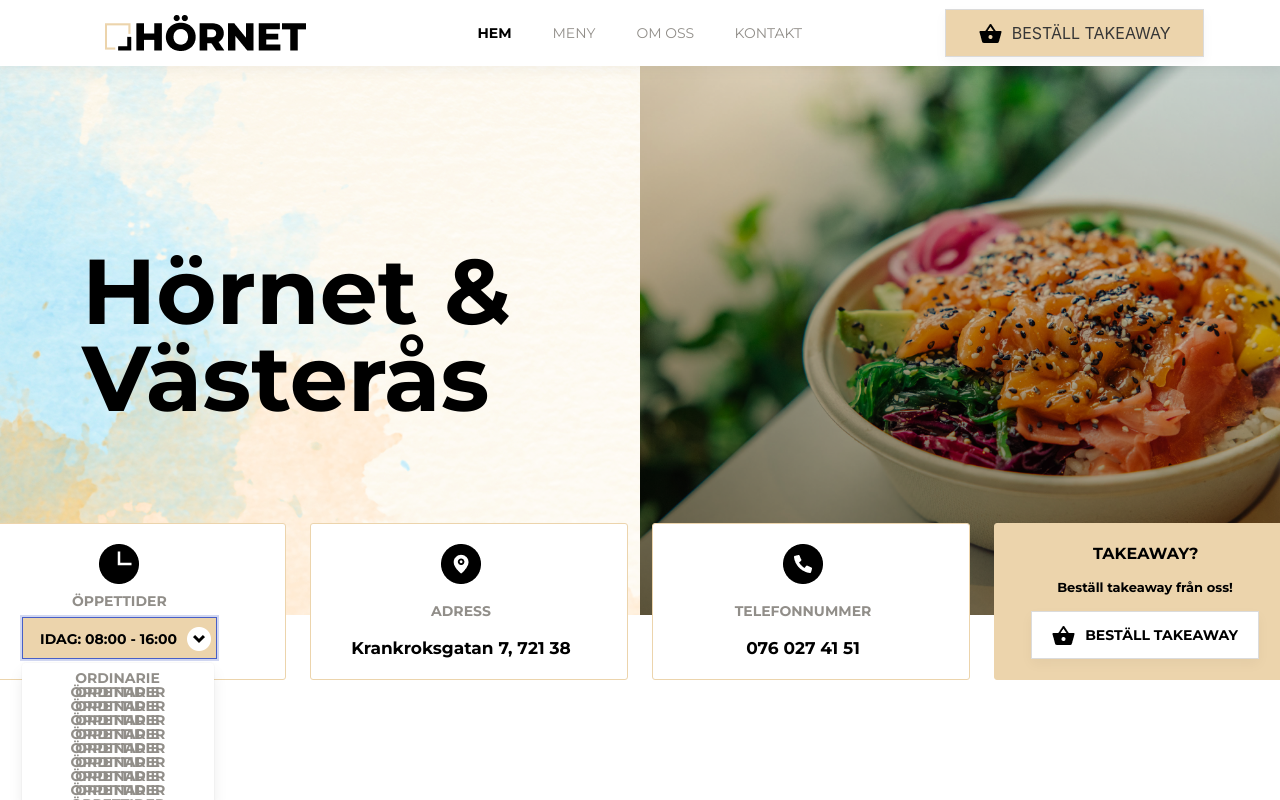
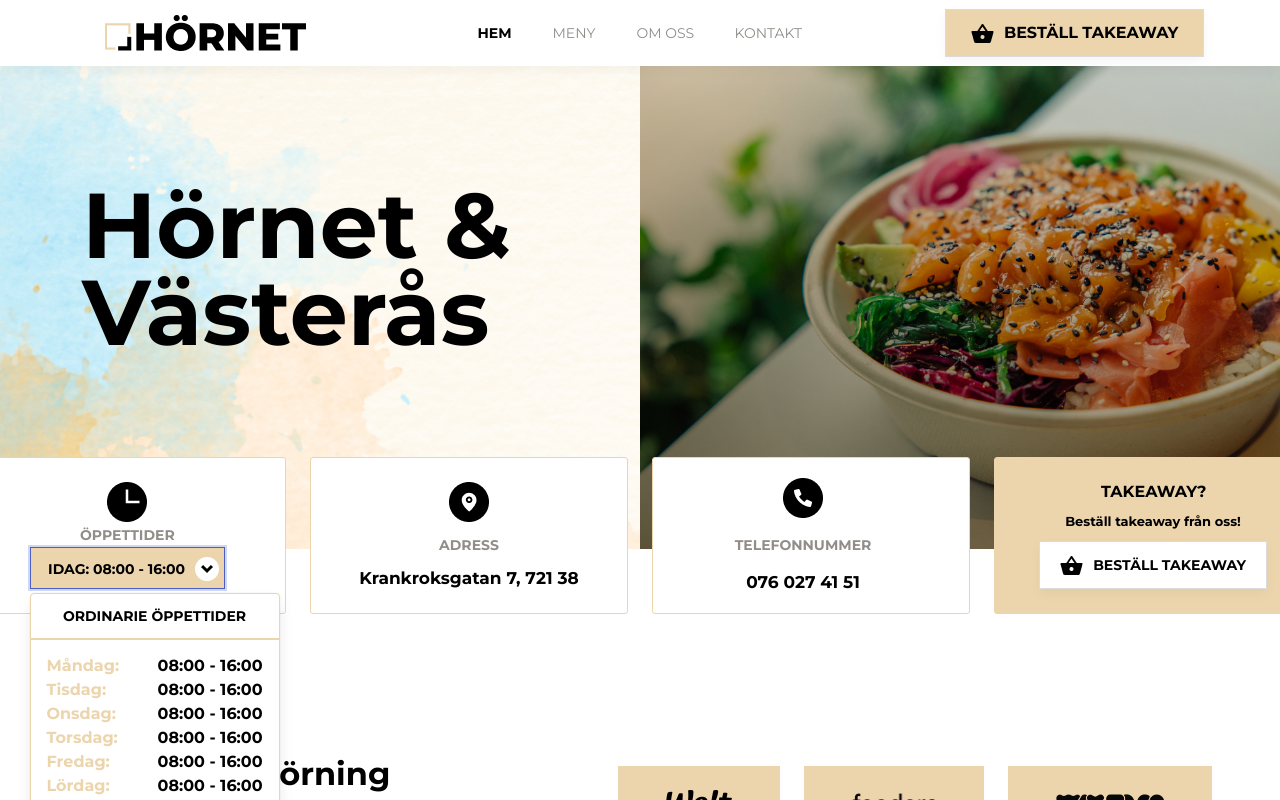
Before and after one commit to tarikmaljanovic/Restaurant-Site, a Next.js app: page / in a window 1280 px wide. Both pictures are taken after a click on the button "IDAG: 08:00 - 16:00". Shown: the top 800 px of the page. Built offline with nearby package versions, Linux system fonts and the light colour scheme.

Commit message:
static page v2 (no menu)

```diff
--- a/components/navBar.js
+++ b/components/navBar.js
@@ -24,7 +24,7 @@
                     <div class='column is-4 navbar-button'>
                         <button class='button navbar-orderButton'>
                             <img src={basket.src} alt='basket'></img>
-                            <p>BESTÄLL TAKEAWAY</p>
+                            <p class='button-label'>BESTÄLL TAKEAWAY</p>
                         </button>
                     </div>
                 </div>
--- a/components/titleBanner.js
+++ b/components/titleBanner.js
@@ -36,7 +36,7 @@
                     <div class='row infocards-row'>
                         <div class='columns infocards-columns'>
                             <div class='column infocard-hours'>
-                                <div class='notification hours'>
+                                <div class='notification hours p-5'>
                                     <img src={clock.src} alt='clock' class='clock-icon'></img>
                                     <p>Öppettider</p>
                                     <div className={`dropdown ${visibilityCheck}`}>
@@ -55,21 +55,21 @@
                                 </div>
                             </div>
                             <div class='column'>
-                                <div class='notification location'>
+                                <div class='notification location p-5'>
                                     <img src={location.src} alt='location'></img>
                                     <p class='address-label'>ADRESS</p>
                                     <p className='address'>Krankroksgatan 7, 721 38</p>
                                 </div>
                             </div>
                             <div class='column'>
-                                <div class='notification phone'>
+                                <div class='notification phone p5'>
                                     <img src={phone.src} alt='phone'></img>
                                     <p class='phonenumber-label'>TELEFONNUMMER</p>
                                     <p class='phonenumber'>076 027 41 51</p>
                                 </div>
                             </div>
                             <div class='column'>
-                                <div class='notification takeaway'>
+                                <div class='notification takeaway p-5'>
                                     <p class='takeaway-label'>TAKEAWAY?</p>
                                     <p class='order-takeaway'>Beställ takeaway från oss!</p>
                                     <button class='button takeaway-button'>
--- a/components/workingHours.js
+++ b/components/workingHours.js
@@ -6,43 +6,53 @@
 export default function WorkingHours() {
     return(
         <>
-            <div class="dropdown-content">
-                <div class='rows dropdown-rows'>
-                    <div class='row section-1'>
-                        <p class='section-1-label'>ORDINARIE ÖPPETTIDER</p>
+        <div class="dropdown-content workhours-dropdown-content">
+            <div class="dropdown-item ordinary-workhours">
+                <h4 class='ordinary-workhours-label'>ORDINARIE ÖPPETTIDER</h4>
+            </div>
+            <hr class="dropdown-divider"/>
+            <div class="dropdown-item workinghours">
+                <div class='rows day-rows'>
+                    <div class='row day-row'>
+                        <h4 class='day'>Måndag:</h4>
+                        <h4 class='time'>08:00 - 16:00</h4>
                     </div>
-                    <div class='row section-1'>
-                        <p class='section-1-label'>ORDINARIE ÖPPETTIDER</p>
+                    <div class='row day-row'>
+                        <h4 class='day'>Tisdag:</h4>
+                        <h4 class='time'>08:00 - 16:00</h4>
                     </div>
-                    <div class='row section-1'>
-                        <p class='section-1-label'>ORDINARIE ÖPPETTIDER</p>
+                    <div class='row day-row'>
+                        <h4 class='day'>Onsdag:</h4>
+                        <h4 class='time'>08:00 - 16:00</h4>
                     </div>
-                    <div class='row section-1'>
-                        <p class='section-1-label'>ORDINARIE ÖPPETTIDER</p>
+                    <div class='row day-row'>
+                        <h4 class='day'>Torsdag:</h4>
+                        <h4 class='time'>08:00 - 16:00</h4>
                     </div>
-                    <div class='row section-1'>
-                        <p class='section-1-label'>ORDINARIE ÖPPETTIDER</p>
+                    <div class='row day-row'>
+                        <h4 class='day'>Fredag:</h4>
+                        <h4 class='time'>08:00 - 16:00</h4>
                     </div>
-                    <div class='row section-1'>
-                        <p class='section-1-label'>ORDINARIE ÖPPETTIDER</p>
+                    <div class='row day-row'>
+                        <h4 class='day'>Lördag:</h4>
+                        <h4 class='time'>08:00 - 16:00</h4>
                     </div>
-                    <div class='row section-1'>
-                        <p class='section-1-label'>ORDINARIE ÖPPETTIDER</p>
-                    </div>
-                    <div class='row section-1'>
-                        <p class='section-1-label'>ORDINARIE ÖPPETTIDER</p>
-                    </div>
-                    <div class='row section-1'>
-                        <p class='section-1-label'>ORDINARIE ÖPPETTIDER</p>
-                    </div>
-                    <div class='row section-2'>
-
-                    </div>
-                    <div class='row section-3'>
-
+                    <div class='row day-row'>
+                        <h4 class='day'>Söndag::</h4>
+                        <h4 class='time'>08:00 - 16:00</h4>
                     </div>
                 </div>
             </div>
+            <hr class="dropdown-divider"/>
+            <div class='dropdown-item dropdown-alert'>
+                <img src={alert.src} class='alert-icon'></img>
+                <h4 class='alert-label'>AVVIKANDE ÖPPETTIDER</h4>
+            </div>
+            <hr class='dropdown-divider'></hr>
+            <div class='dropdown-item special-workhours'>
+                <h4 class='special-workhours-label'><span class='date'>20/01/2021</span><span class='time'> - 08:00 -16:00</span></h4>
+            </div>
+        </div>
         </>
     )
 }
--- a/styles/footer.module.scss
+++ b/styles/footer.module.scss
@@ -2,13 +2,60 @@
 @import 'https://cdn.jsdelivr.net/npm/bulma@0.9.4/css/bulma.min.css';
 
 .hero {
+    position: relative;
+    .footer-background {
+        position: absolute;
+        width: 100%;
+        height: 100%;
+    }
     .footer-hero {
         .footer-container {
-            position: relative;
-            .footer-background {
-                position: absolute;
-                width: 100%;
-                height: 100%;
+            .footer-columns {
+                .footer-socials {
+                    display: flex;
+                    justify-content: center;
+                    align-items: center;
+                    flex-direction: column;
+                    .footer-socials-icons {
+                        display: flex;
+                        justify-content: flex-start;
+                        width: 100%;
+                        .footer-icon {
+                            padding: 20px 20px 20px 0px;
+                        }
+                    }
+                    .copyright {
+                        display: flex;
+                        justify-content: flex-start;
+                        width: 100%;
+                    }
+                }
+                .footer-logo {
+                    display: flex;
+                    justify-content: center;
+                    align-items: center;
+                }
+                .footer-findie {
+                    display: flex;
+                    flex-direction: column;
+                    justify-content: center;
+                    .footer-findie-description {
+                        display: flex;
+                        justify-content: flex-end;
+                        align-items: center;
+                        .findie-logo {
+                            padding: 10px;
+                        }
+                    }
+                    .footer-toTop {
+                        display: flex;
+                        justify-content: flex-end;
+                        .toTop {
+                            padding: 20px;
+                            cursor: pointer;
+                        }
+                    }
+                }
             }
         }
     }
--- a/styles/navbar.module.scss
+++ b/styles/navbar.module.scss
@@ -14,7 +14,7 @@
 
     box-shadow: 0px 5px 12px rgba(0, 0, 0, 0.04);
     align-items: center;
-    position: relative;
+    position: fixed;
     z-index: 100;
     display: flex;
     .navbar-container {
@@ -178,6 +178,22 @@
                     width: 259px;
                     height: 48px;
                     border-radius: 0%;
+                    .button-label {
+
+
+
+font-family: 'Montserrat';
+font-style: normal;
+font-weight: 700;
+font-size: 16px;
+line-height: 20px;
+/* identical to box height */
+
+
+/* Color / Black */
+
+color: #000000;
+                    }
                 }
             }
         }
--- a/styles/workingHours.module.scss
+++ b/styles/workingHours.module.scss
@@ -2,35 +2,143 @@
 @import 'https://fonts.googleapis.com/css2?family=Montserrat:wght@100;400;700&display=swap';
 @import 'https://cdn.jsdelivr.net/npm/bulma@0.9.4/css/bulma.min.css';
 
-
-.dropdown-content {
+.workhours-dropdown-content {
+    border: solid #ECD4AC 1px;
+    .ordinary-workhours {
         display: flex;
         justify-content: center;
         align-items: center;
-    flex-direction: column;
-    .dropdown-rows {
-        .section-1 {
-            .section-1-label {
-                /* ÖPPET IDAG: */
-
+        .ordinary-workhours-label {
             width: 216px;
             height: 16px;
-
 
             font-family: 'Montserrat';
             font-style: normal;
             font-weight: 600;
             font-size: 14px;
             line-height: 16px;
-                color: #000000;
             /* identical to box height, or 114% */
 
             text-align: center;
 
             /* Color / Black */
 
+            color: #000000;
+        }
+    }
+    .dropdown-divider {
+        border: solid #ECD4AC 1px;
+    }
+    .workinghours {
+        .day-rows {
+            .day-row {
+                display: flex;
+                justify-content: space-between;
+                .day {
+                    display: flex;
+                    justify-content: left;
+                    width: 73px;
+                    height: 24px;
 
+                    font-family: 'Montserrat';
+                    font-style: normal;
+                    font-weight: 700;
+                    font-size: 16px;
+                    line-height: 24px;
+                    /* identical to box height, or 150% */
+
+
+                    /* Color / Primary */
+
+                    color: #ECD4AC;
+
+
+                    /* Inside auto layout */
+
+                    flex: none;
+                    order: 0;
+                    flex-grow: 0;
+                }
+                .time {
+                    display: flex;
+                    justify-content: right;
+
+                    font-family: 'Montserrat';
+                    font-style: normal;
+                    font-weight: 600;
+                    font-size: 16px;
+                    line-height: 24px;
+                    /* identical to box height, or 150% */
+
+
+                    /* Color / Black */
+
+                    color: #000000;
                 }
             }
         }
     }
+    .dropdown-alert {
+        display: flex;
+        flex-direction: row;
+        justify-content: space-around;
+        align-items: center;
+        .alert-label {
+            font-family: 'Montserrat';
+            font-style: normal;
+            font-weight: 600;
+            font-size: 14px;
+            line-height: 16px;
+            /* identical to box height, or 114% */
+
+
+            /* Color / Black */
+
+            color: #000000;
+
+
+            /* Inside auto layout */
+
+            flex: none;
+            order: 1;
+            flex-grow: 0;
+        }
+    }
+    .special-workhours {
+        .special-workhours-label{
+            .date {
+                font-family: 'Montserrat';
+                font-style: normal;
+                font-weight: 600;
+                font-size: 16px;
+                line-height: 24px;
+                /* identical to box height, or 150% */
+
+
+                /* Color / Primary */
+
+                color: #ECD4AC;
+
+
+                /* Inside auto layout */
+
+                flex: none;
+                order: 0;
+                flex-grow: 0;
+            }
+            .time {
+                font-family: 'Montserrat';
+                font-style: normal;
+                font-weight: 600;
+                font-size: 16px;
+                line-height: 24px;
+                /* identical to box height, or 150% */
+
+
+                /* Color / Black */
+
+                color: #000000;
+            }
+        }
+    }
+}
```
Also changed, not shown: components/footer.js (+16 -9 lines), public/icons/alert.png. Lines whose indentation alone changed are shown as unchanged.
